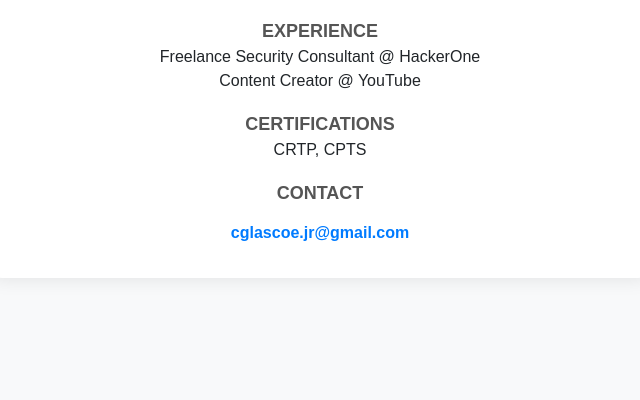
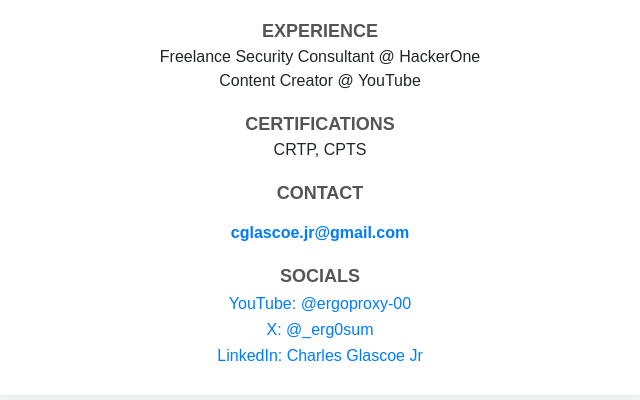
Before and after one commit to pure-nomad/pure-nomad.github.io, a plain HTML site: page index.html in a window 1280 px wide. Shown: the part 316-716 px from the top of the page, without its empty margins (320-960 px from the left). Drawn offline with Linux system fonts and the light colour scheme.

Commit message:
Update index.html

```diff
--- a/index.html
+++ b/index.html
@@ -1,8 +1,8 @@
-<!DOCTYPE html>
+<!doctype html>
 <html lang="en">
     <head>
         <meta charset="UTF-8" />
-  <meta name="viewport" content="width=device-width, initial-scale=1.0"/>
+        <meta name="viewport" content="width=device-width, initial-scale=1.0" />
         <title>Charles Glascoe</title>
         <style>
             body {
@@ -18,7 +18,7 @@
                 background: #fff;
                 padding: 30px;
                 border-radius: 12px;
-      box-shadow: 0 0 20px rgba(0,0,0,0.1);
+                box-shadow: 0 0 20px rgba(0, 0, 0, 0.1);
             }
             img {
                 border-radius: 50%;
@@ -49,11 +49,24 @@
                 font-weight: bold;
                 color: #007bff;
             }
+            .socials a {
+                display: block;
+                margin-top: 8px;
+                color: #007bff;
+                text-decoration: none;
+                font-size: 16px;
+            }
+            .socials a:hover {
+                text-decoration: underline;
+            }
         </style>
     </head>
     <body>
         <div class="container">
-    <img src="https://pbs.twimg.com/profile_images/1911649715164254208/XqJ6n_0L_400x400.jpg" alt="Charles Glascoe">
+            <img
+                src="https://pbs.twimg.com/profile_images/1911649715164254208/XqJ6n_0L_400x400.jpg"
+                alt="Charles Glascoe"
+            />
             <h1>Charles Glascoe</h1>
             <p>16 year old bug bounty hunter & red teamer</p>
 
@@ -66,6 +79,21 @@
 
             <div class="section-title">Contact</div>
             <p class="email">cglascoe.jr@gmail.com</p>
+
+            <div class="section-title">Socials</div>
+            <div class="socials">
+                <a href="https://www.youtube.com/@ergoproxy-00" target="_blank"
+                    >YouTube: @ergoproxy-00</a
+                >
+                <a href="https://x.com/_erg0sum" target="_blank"
+                    >X: @_erg0sum</a
+                >
+                <a
+                    href="https://www.linkedin.com/in/charles-glascoe-jr-949b44340/"
+                    target="_blank"
+                    >LinkedIn: Charles Glascoe Jr</a
+                >
+            </div>
         </div>
     </body>
 </html>
```
Lines whose indentation alone changed are shown as unchanged.
